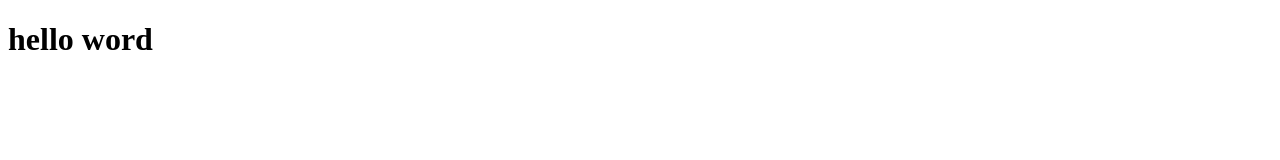
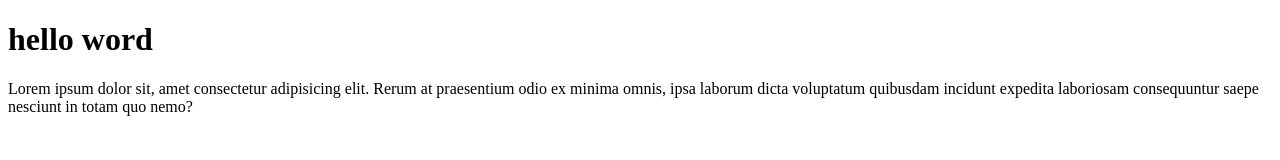
Before and after one commit to VegaAsantoso/wpu-get-test, a plain HTML site: page index.html in a window 1280 px wide. Drawn offline with Linux system fonts and the light colour scheme.

Commit message:
penambhan paragraf

```diff
--- a/index.html
+++ b/index.html
@@ -9,5 +9,6 @@
 <body>
 
     <h1>hello word</h1>
+    <p>Lorem ipsum dolor sit, amet consectetur adipisicing elit. Rerum at praesentium odio ex minima omnis, ipsa laborum dicta voluptatum quibusdam incidunt expedita laboriosam consequuntur saepe nesciunt in totam quo nemo?</p>
 </body>
 </html>
```
